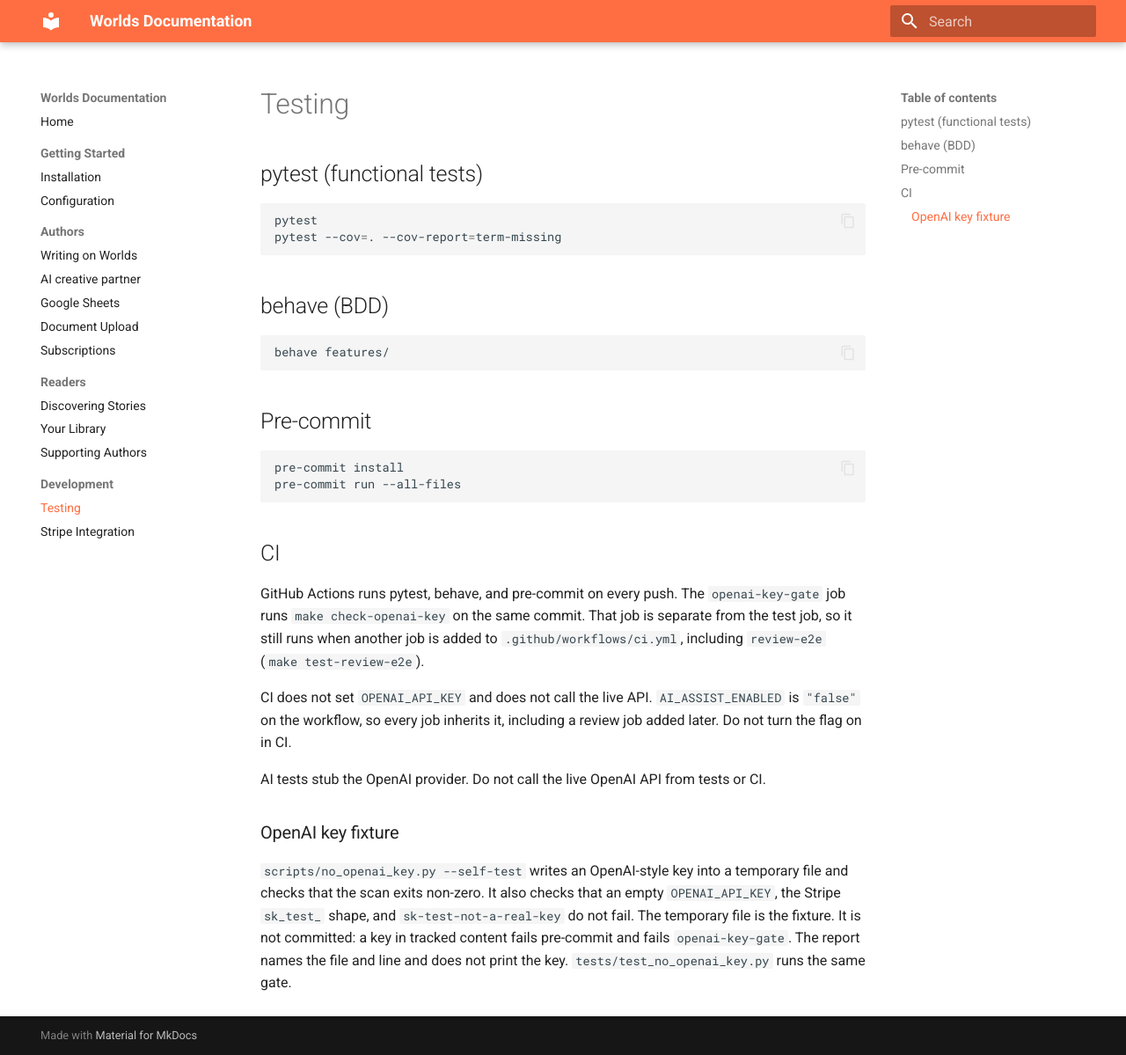
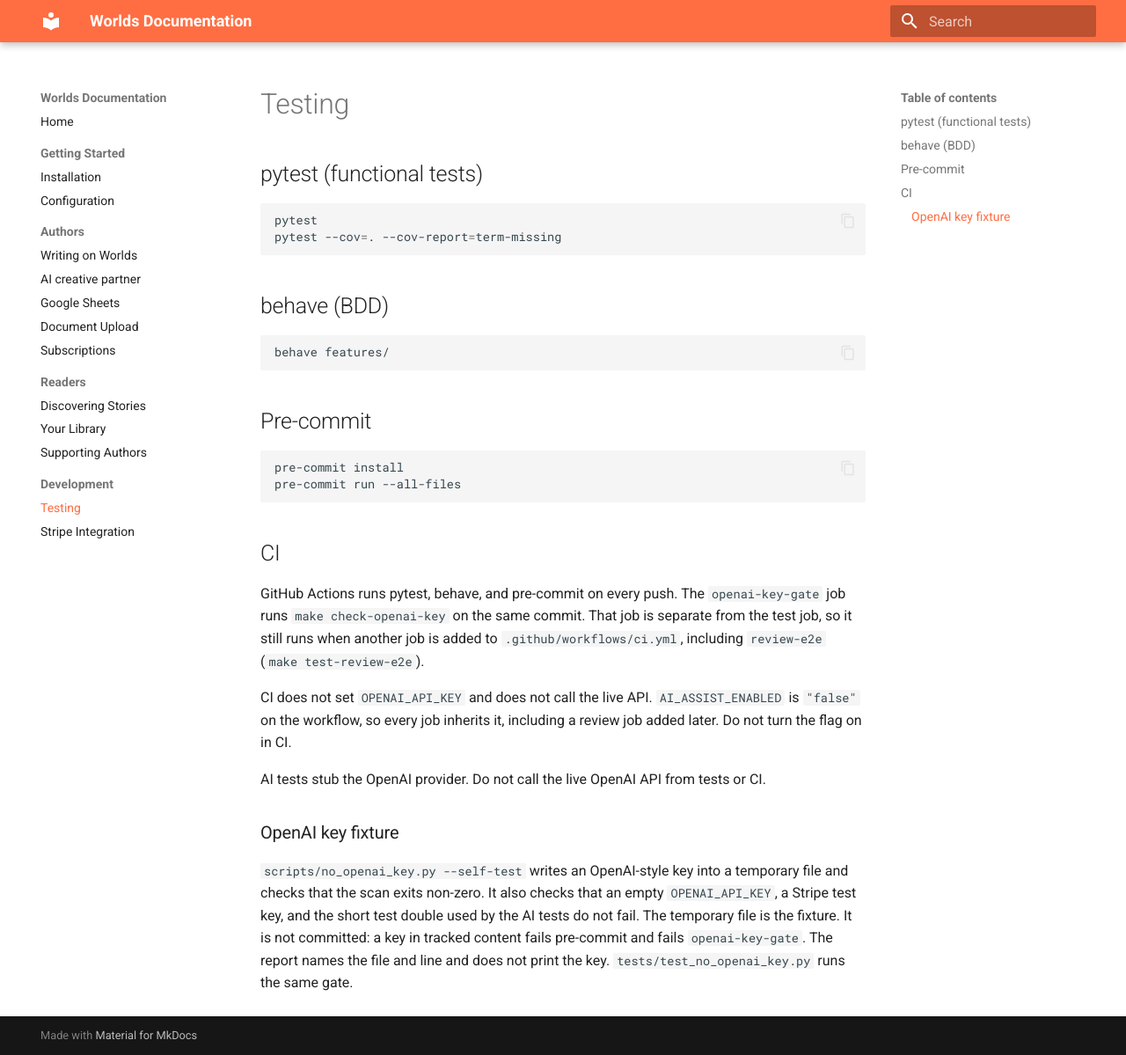
Before and after one commit to kurtisrogers/Worlds, an MkDocs documentation site: the page built from docs/development/testing.md, in a window 1280 px wide and 1199 px high. Shown: the whole window at 88% size. Built offline with MkDocs 1.6.1 and Material for MkDocs 9.7.7, drawn with Linux system fonts in a browser that asks for light colours.

Commit message:
Describe the key fixture without storing the test double in docs.
The AI guardrail test rejects that string anywhere under docs/.

Co-authored-by: Kurtis Rogers <kurtmcmurt@gmail.com>

```diff
--- a/docs/development/testing.md
+++ b/docs/development/testing.md
@@ -30,4 +30,4 @@ AI tests stub the OpenAI provider. Do not call the live OpenAI API from tests or
 
 ### OpenAI key fixture
 
-`scripts/no_openai_key.py --self-test` writes an OpenAI-style key into a temporary file and checks that the scan exits non-zero. It also checks that an empty `OPENAI_API_KEY`, the Stripe `sk_test_` shape, and `sk-test-not-a-real-key` do not fail. The temporary file is the fixture. It is not committed: a key in tracked content fails pre-commit and fails `openai-key-gate`. The report names the file and line and does not print the key. `tests/test_no_openai_key.py` runs the same gate.
+`scripts/no_openai_key.py --self-test` writes an OpenAI-style key into a temporary file and checks that the scan exits non-zero. It also checks that an empty `OPENAI_API_KEY`, a Stripe test key, and the short test double used by the AI tests do not fail. The temporary file is the fixture. It is not committed: a key in tracked content fails pre-commit and fails `openai-key-gate`. The report names the file and line and does not print the key. `tests/test_no_openai_key.py` runs the same gate.
```
